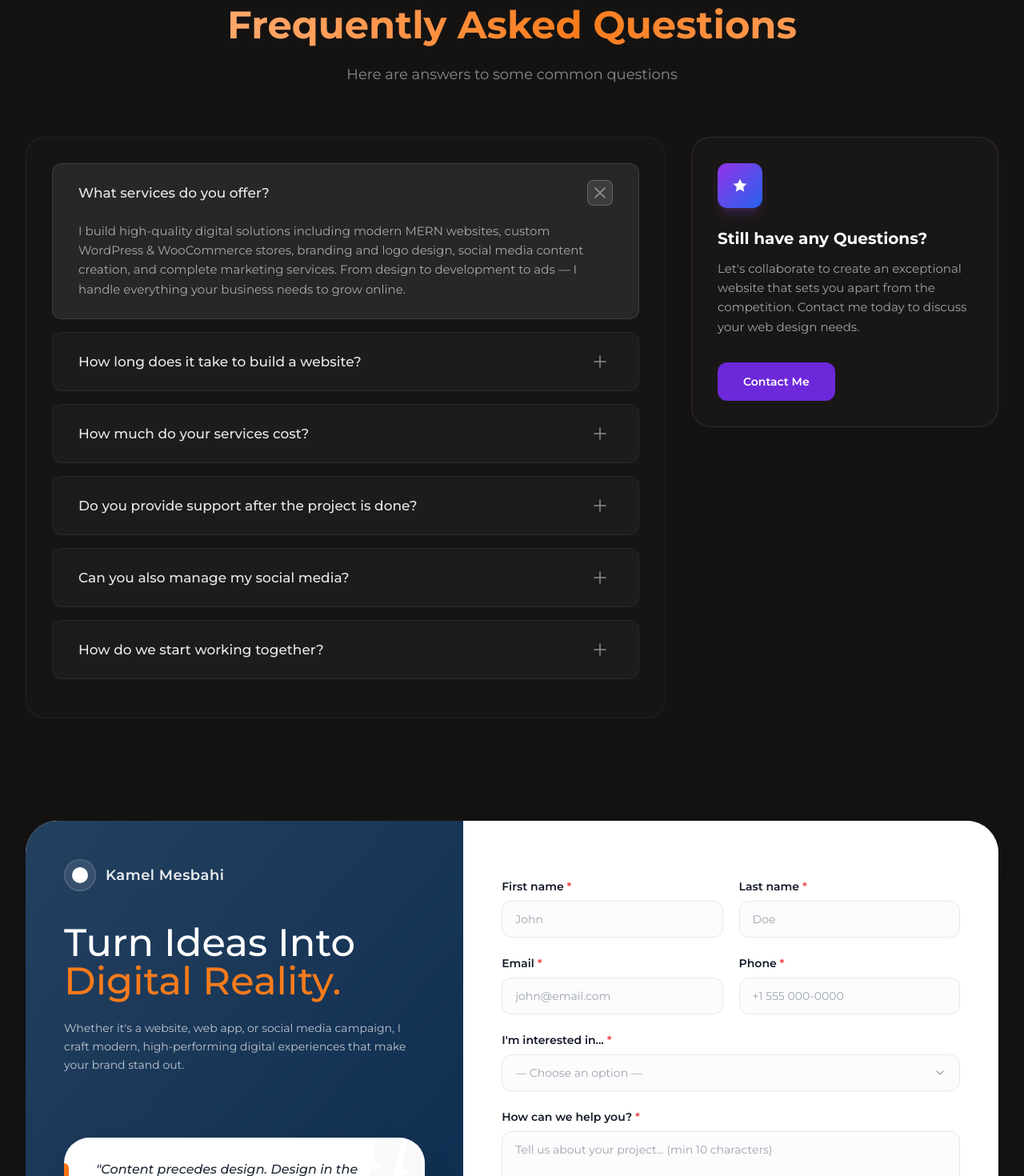
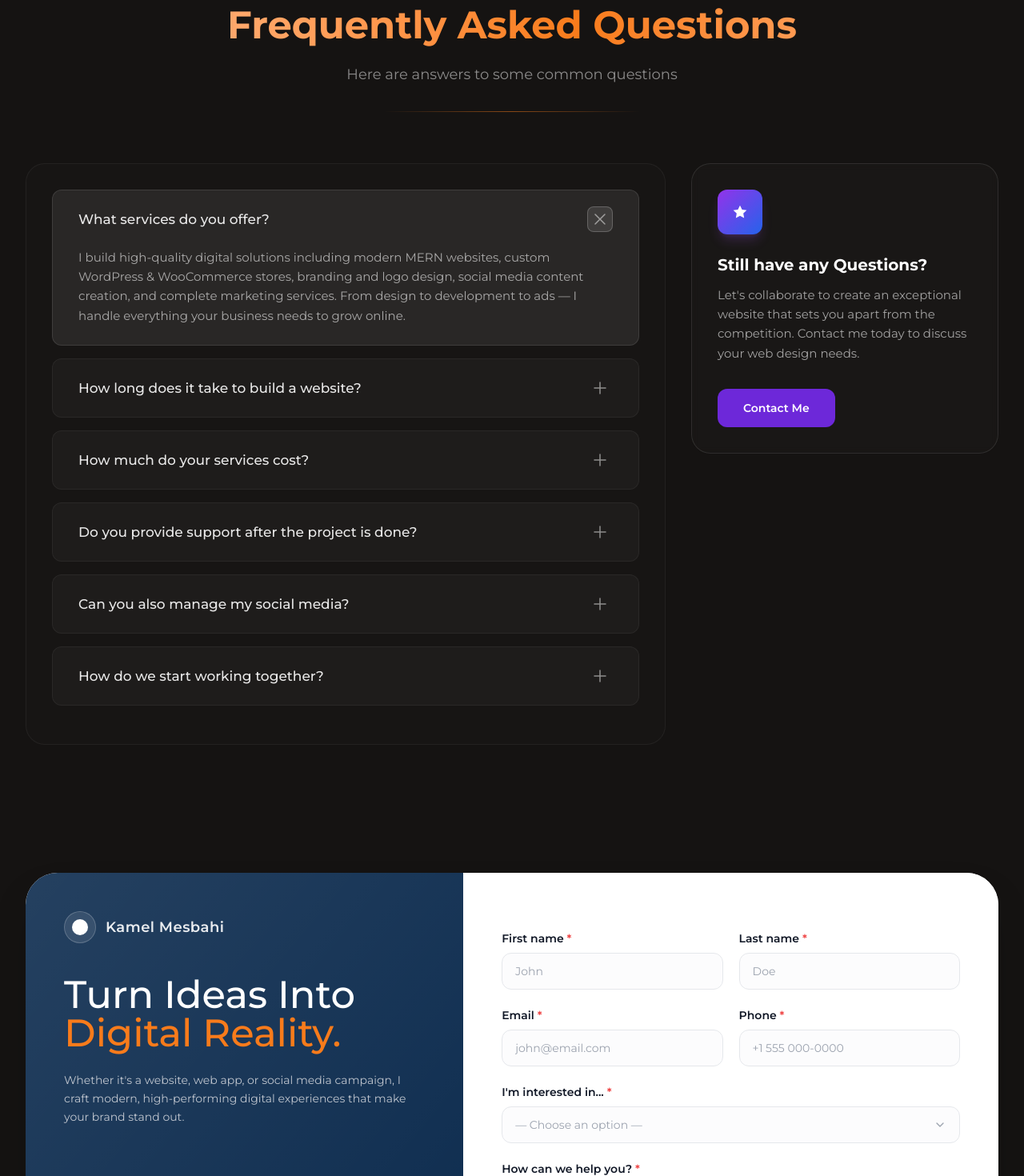
Before and after one commit to KamelMesbahi13/portfolio, a React (Vite) app: page / in a window 1280 px wide. Shown: the part 5700-7170 px from the top of the page at 80% size. Built offline with nearby package versions, Linux system fonts and the light colour scheme.

Commit message:
adding contact us section

```diff
--- a/src/Components/Home/HomeContactUs/HomeContactUs.jsx
+++ b/src/Components/Home/HomeContactUs/HomeContactUs.jsx
@@ -308,7 +308,7 @@ const HomeContactUs = () => {
   };
 
   return (
-    <div className="container flex items-center justify-center w-full py-8 sm:py-12">
+    <div className="container flex items-center justify-center w-full py-12 sm:py-20">
       <div className="bg-white p-0 rounded-2xl sm:rounded-2xl md:rounded-[2.5rem] shadow-2xl w-full max-w-[1400px] overflow-hidden">
         <div className="flex flex-col gap-0 lg:flex-row">
           <div
--- a/src/Components/Home/Questions/Questions.jsx
+++ b/src/Components/Home/Questions/Questions.jsx
@@ -168,7 +168,7 @@ const FAQAccordion = () => {
   const [openItem, setOpenItem] = useState("1");
 
   return (
-    <div className="container min-h-screen px-4 py-20 text-white md:px-8">
+    <div className="container min-h-screen px-4 py-12 text-white md:py-20 md:px-8">
       <div className="mx-auto max-w-7xl">
         <div className="mb-16 text-center">
           <motion.h1
@@ -188,6 +188,15 @@ const FAQAccordion = () => {
           >
             Here are answers to some common questions
           </motion.p>
+          <motion.div
+            initial="hidden"
+            transition={{
+              duration: 0.8,
+              delay: 0.3,
+              ease: [0.25, 0.46, 0.45, 0.94],
+            }}
+            className="h-px max-w-xs mx-auto mt-8 bg-gradient-to-r from-transparent via-secondColor/50 to-transparent"
+          />
         </div>
 
         {/* Grid Layout: 8 Columns FAQ | 4 Columns Sidebar */}
--- a/src/Components/Home/RecentWork/RecentWork.jsx
+++ b/src/Components/Home/RecentWork/RecentWork.jsx
@@ -283,7 +283,6 @@ const RecentWork = () => {
           />
         </div>
 
-        {/* Projects Grid */}
         <div
           ref={gridRef}
           className="grid grid-cols-1 gap-5 mt-7 md:mt-12 md:grid-cols-2"
```
